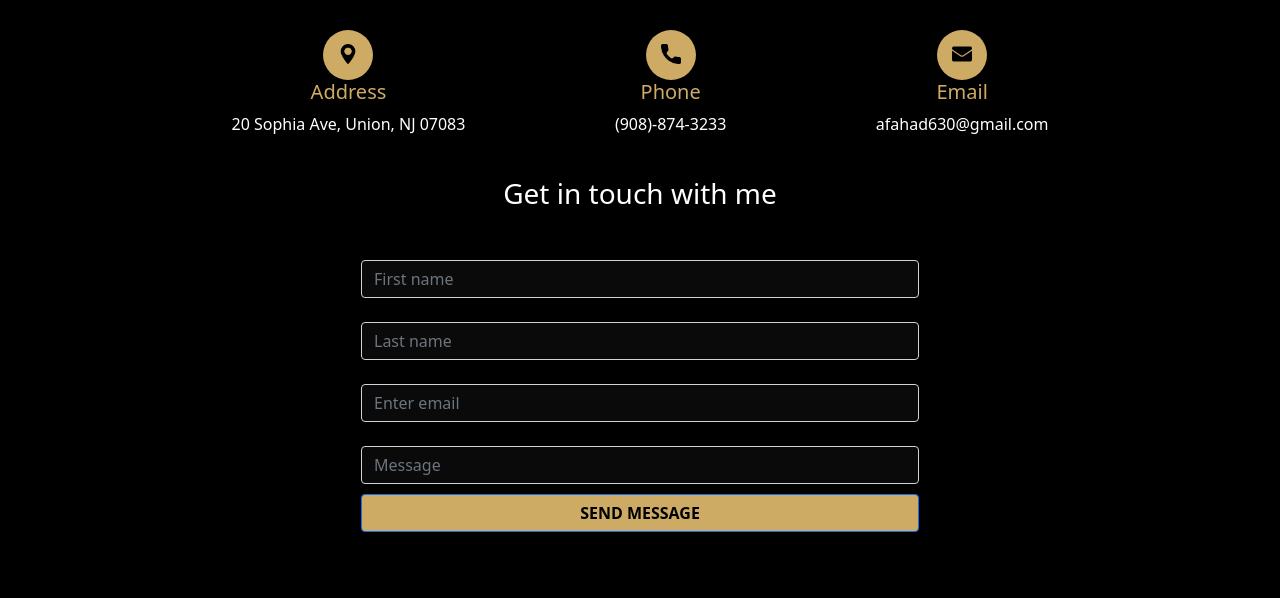
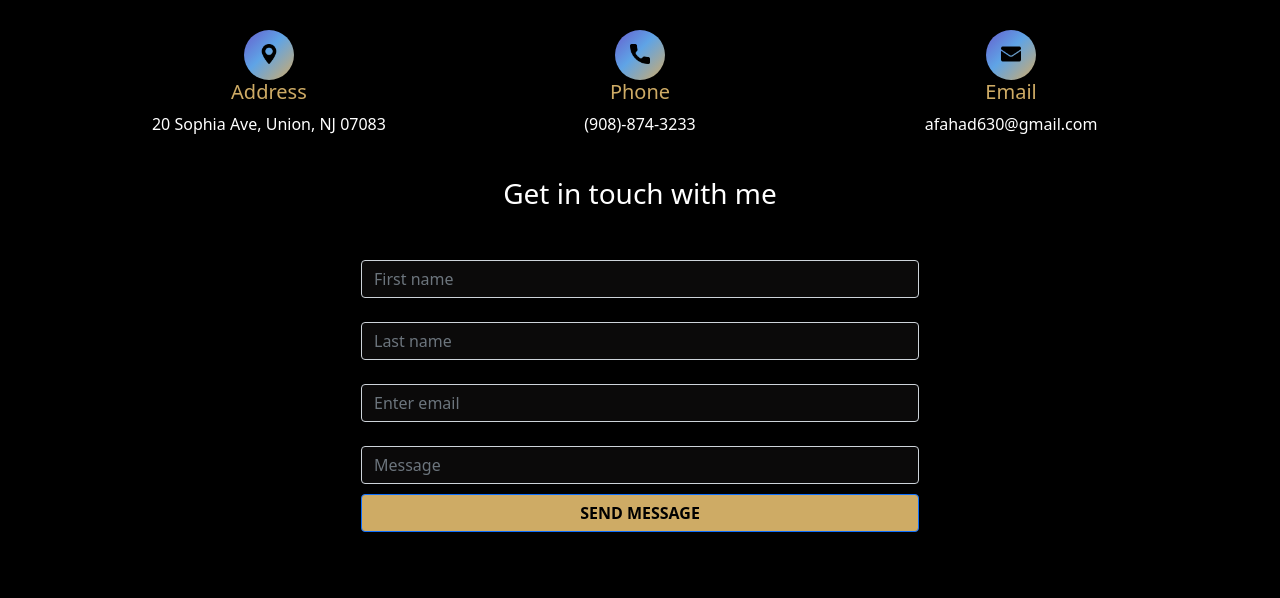
Before and after one commit to fahadali323/my_resume-, a plain HTML site: page pages/contact.html in a window 1280 px wide. Shown: the part 134-732 px from the top of the page. Drawn offline with nearby package versions, Linux system fonts and the light colour scheme.

Commit message:
fixed positioning and size with contact page

```diff
--- a/css/contact.css
+++ b/css/contact.css
@@ -1,13 +1,15 @@
-/*DEVELOPER: Fahad Ali, IS117-005, Fall , 2023 */
+/* Base styles */
 body {
   background-color: black;
   color: white;
 }
+
 .nav-item {
   display: flex;
 }
 
-.dot {
+.dot,
+.dot_2 {
   margin-top: 10px;
   width: 20px;
   height: 20px;
@@ -17,28 +19,21 @@ body {
   border-radius: 50%;
 }
 
-body {
-  background-color: black;
-  color: white;
+.dot_2 {
+  width: 50px;
+  height: 50px;
 }
 
-.dot_2 {
-  margin-top: 10px;
-  width: 20px;
-  height: 20px;
-  border-radius: 8px;
-  background: linear-gradient(135deg, #665dcd 0%, #5fa4e6 44.76%, #d2ab67 100%);
-  display: inline-block;
-  border-radius: 50%;
-}
 h1,
 h3 {
   text-align: center;
   margin: 25px auto;
 }
+
 h5 {
   color: #ceab65;
 }
+
 .address,
 .phone,
 .email {
@@ -49,26 +44,24 @@ h5 {
 .contact {
   display: flex;
   justify-content: space-evenly;
+  max-width: 100%;
 }
-.dot_2 {
-  margin-top: 10px;
-  width: 50px;
-  height: 50px;
-  border-radius: 8px;
-  background: #ceab65;
-  display: inline-block;
-  border-radius: 50%;
+.contact div {
+  width: 33%;
 }
+
 .icon {
   display: flex;
   width: 30px;
   height: 30px;
   margin: 9px auto;
 }
+
 .form-control {
   color: white;
   background-color: rgba(12, 11, 11, 0.996);
 }
+
 #button {
   margin-top: 10px;
   width: 100%;
@@ -76,6 +69,7 @@ h5 {
   color: black;
   font-weight: bold;
 }
+
 #button:hover {
   background-color: black;
   color: white;
@@ -103,9 +97,11 @@ h5 {
   border-color: white;
   justify-content: space-evenly;
 }
+
 .item-1 {
   font-size: 20px;
 }
+
 .terms-privacy {
   display: flex;
   justify-content: space-evenly;
@@ -120,6 +116,14 @@ h5 {
   height: 30px;
   filter: invert(1);
 }
+
 img {
   padding: 5px;
 }
+
+/* Media queries for responsiveness */
+@media only screen and (max-width: 768px) {
+  .row_2 {
+    width: 80%;
+  }
+}
```
Also changed, not shown: css/main.css (+20 -7 lines).
